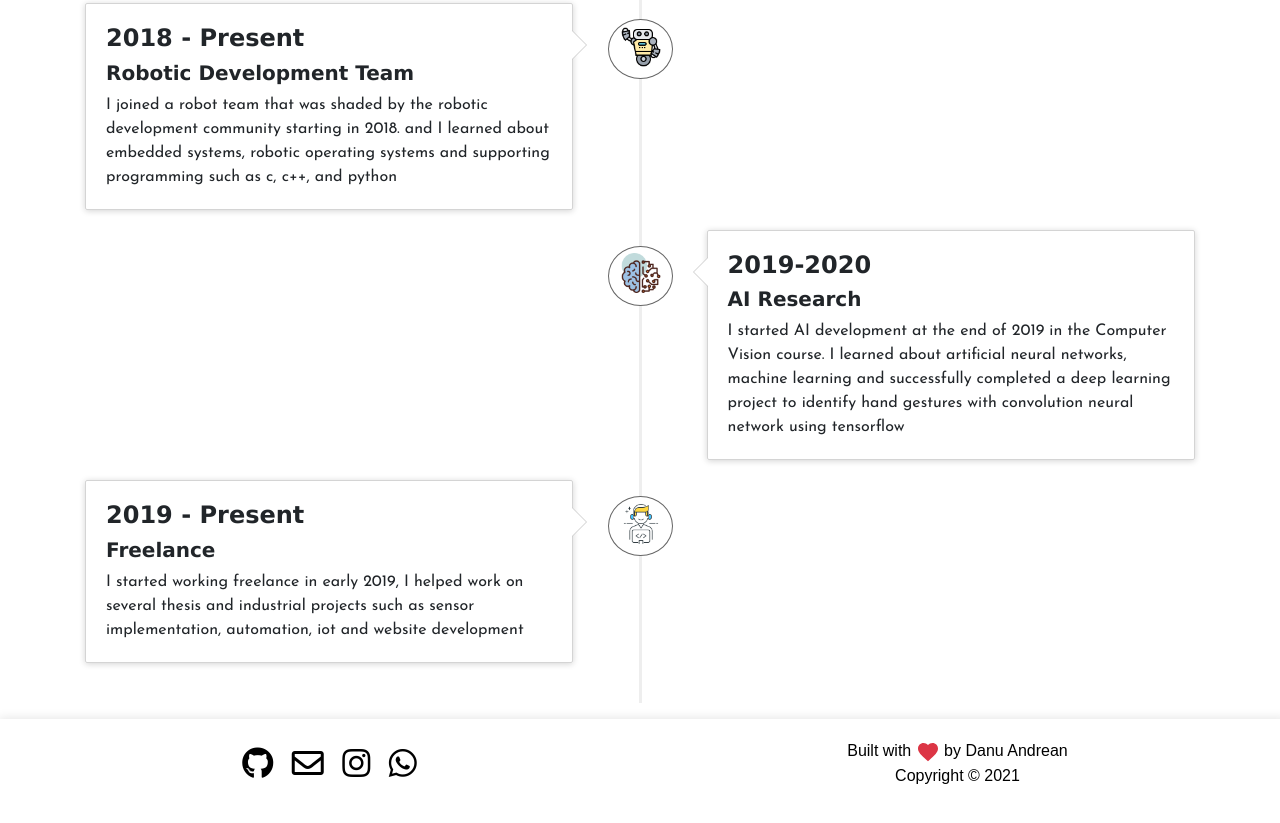
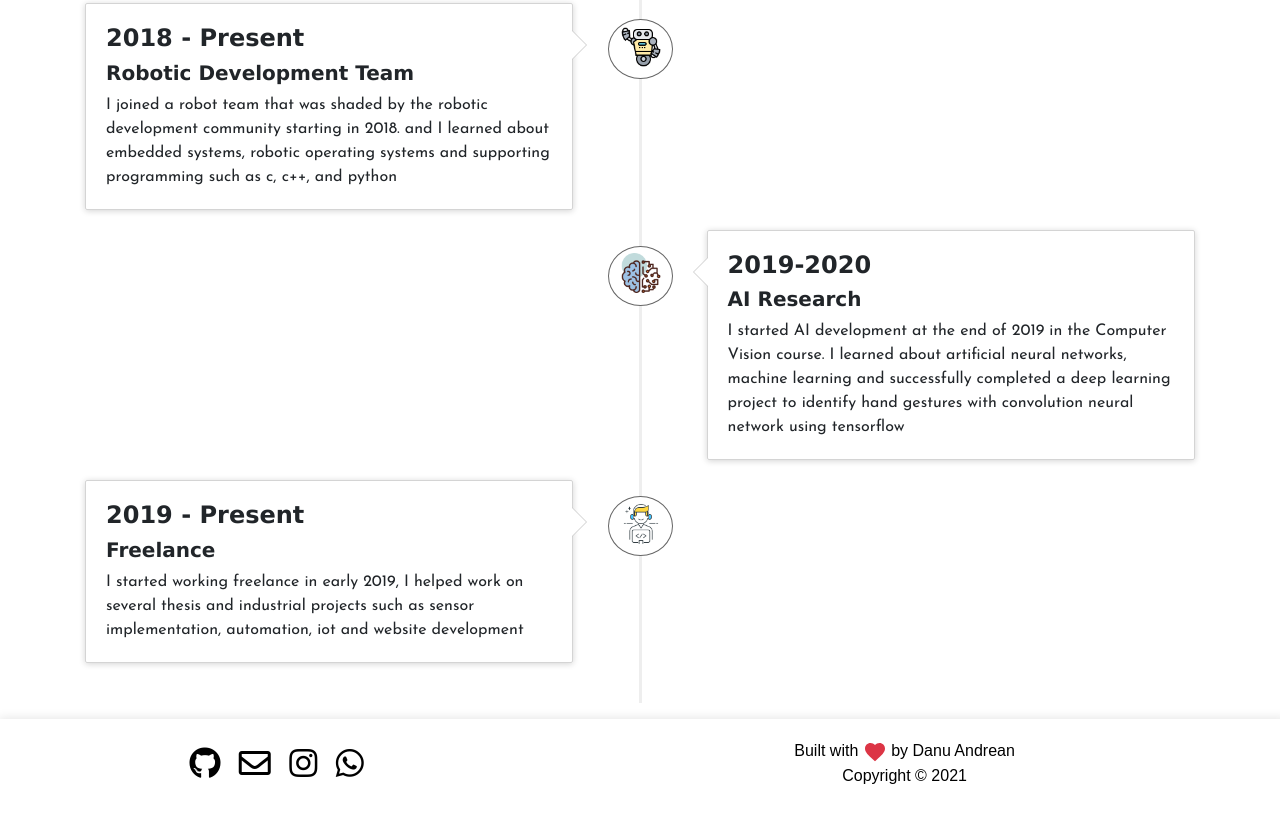
Before and after one commit to me-danuandrean/me-danuandrean.github.io, a plain HTML site: page index.html in a window 1280 px wide. Shown: the part 4479-5302 px from the top of the page. Drawn offline with nearby package versions, Linux system fonts and the light colour scheme.

Commit message:
update ui

```diff
--- a/index.html
+++ b/index.html
@@ -471,7 +471,7 @@
 
 
         </div>
-			  <div class="col-md-4" >
+			  <div class="col-md-6" >
           <p class=" text-center mb-0" >Built with
             <svg class="red" style="width:24px;height:24px" viewBox="0 0 24 24">
               <path fill="currentColor" d="M12,21.35L10.55,20.03C5.4,15.36 2,12.27 2,8.5C2,5.41 4.42,3 7.5,3C9.24,3 10.91,3.81 12,5.08C13.09,3.81 14.76,3 16.5,3C19.58,3 22,5.41 22,8.5C22,12.27 18.6,15.36 13.45,20.03L12,21.35Z" />
--- a/sass/_footer.scss
+++ b/sass/_footer.scss
@@ -2,7 +2,7 @@
 	// position: absolute;
 	width: 100%;
 	bottom: 0;
-	// height: 160px;
+	height: 160px;
 	background-color:rgb(255, 255, 255);
 	color: #000;
    padding: 20px;
```
Also changed, not shown: css/style.css, 1 other file.
